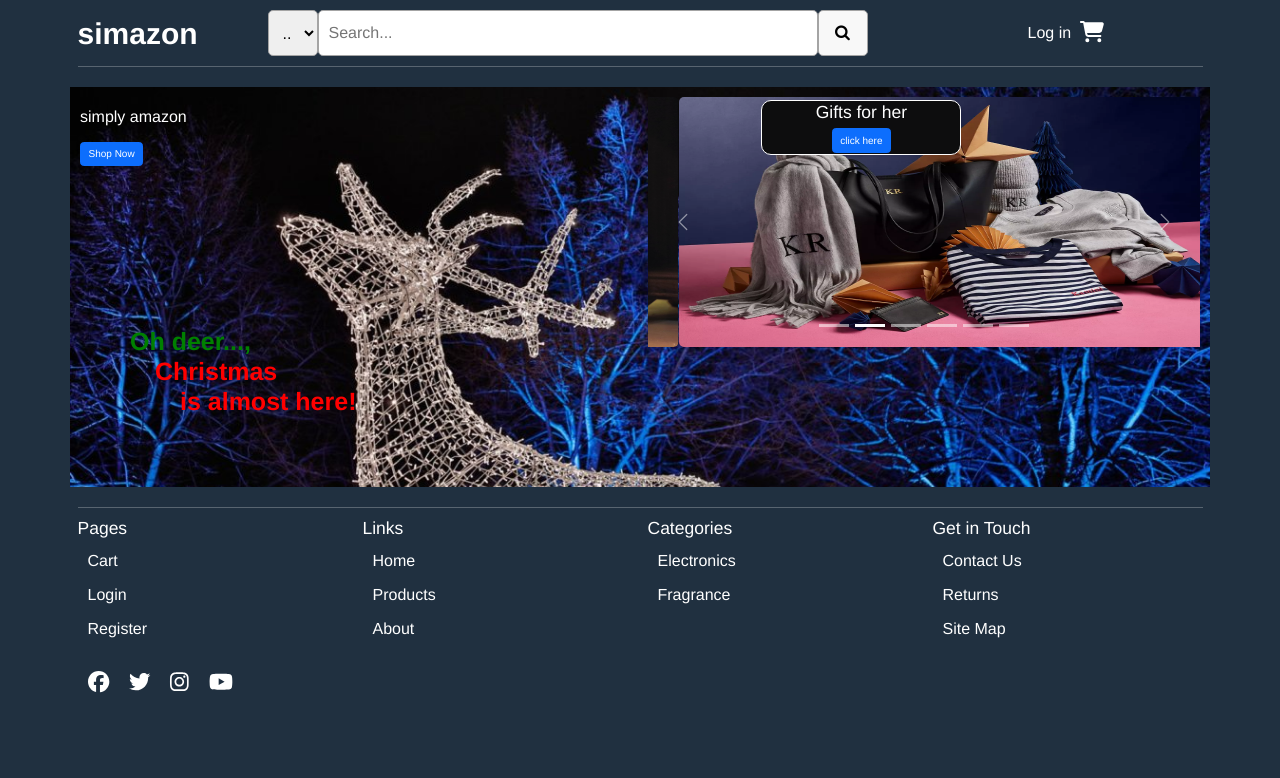
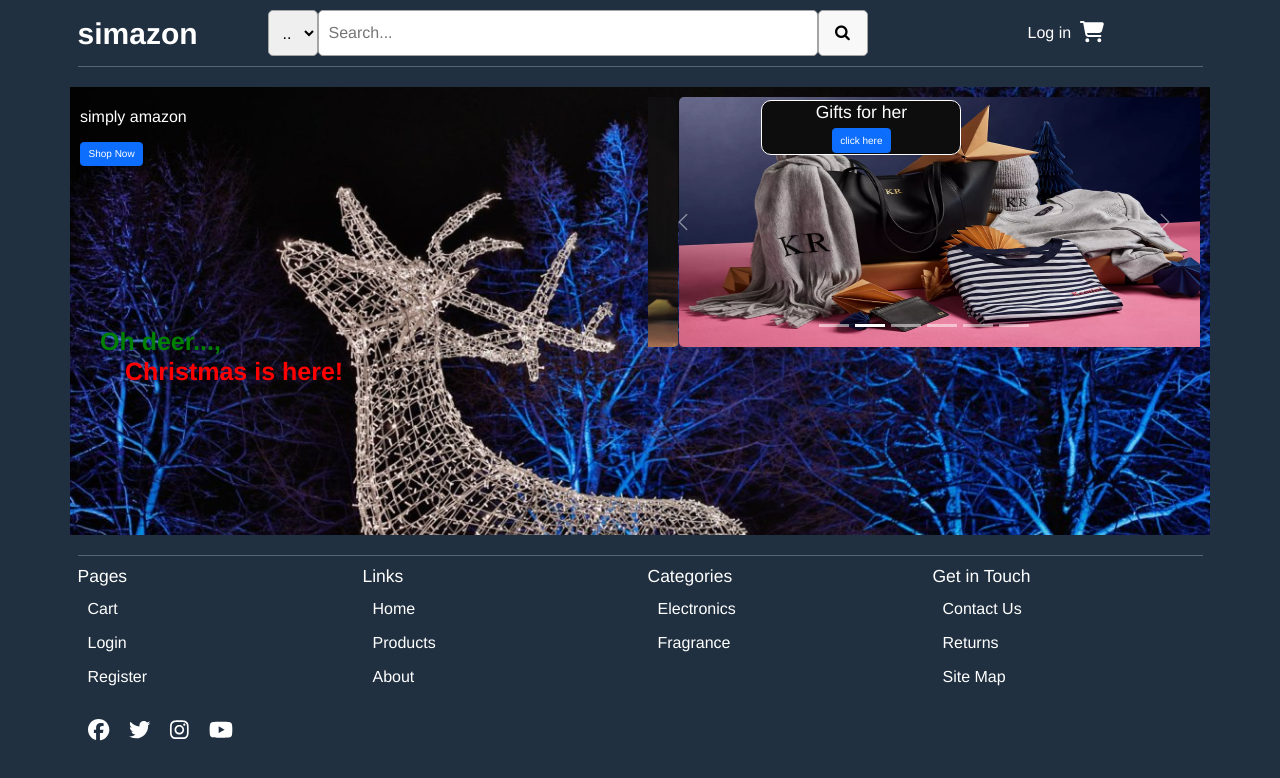
Before and after one commit to absima/reduxSimazon, a React (Vite) app: page / in a window 1280 px wide. Shown: the top 778 px of the page. Built offline with nearby package versions, Linux system fonts and the light colour scheme.

Commit message:
css on homepage part

```diff
--- a/src/index.css
+++ b/src/index.css
@@ -115,7 +115,7 @@ a.brand {
   height: 5rem
 }
 .maindiv {
-  min-height: 50vh;
+  min-height: 56vh;
   padding: 1rem;
 }
 
--- a/src/parts/homePage.jsx
+++ b/src/parts/homePage.jsx
@@ -23,7 +23,7 @@ export default function HomePage(props) {
             style={{
               fontSize: '2.5rem',
               fontWeight: 'bold',
-              paddingLeft: '5rem',
+              paddingLeft: '2rem',
               marginTop: '15rem',
             }}
           >
@@ -40,15 +40,7 @@ export default function HomePage(props) {
                 paddingLeft: '2.5rem',
               }}
             >
-              Christmas
-              <div
-                style={{
-                  paddingLeft: '2.5rem',
-                }}
-              >
-                {' '}
-                is almost here!
-              </div>
+              Christmas is here!
             </div>
           </h1>
           {/* </div> */}
```
